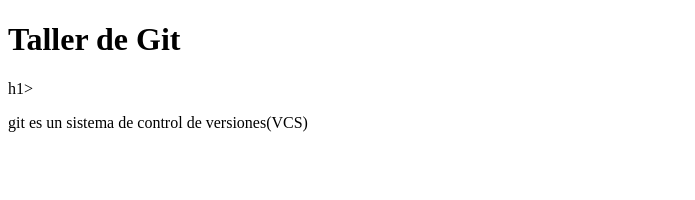
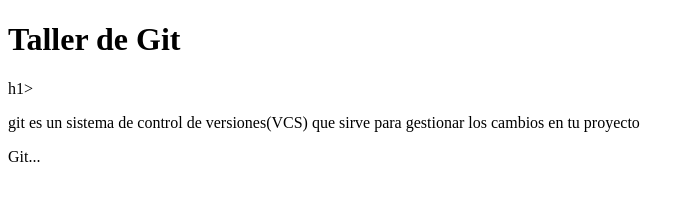
Before and after one commit to raulrbarron/git, a plain HTML site: page index.html in a window 1280 px wide. Shown: the whole page, without its empty margins (0-695 px from the left). Drawn offline with Linux system fonts and the light colour scheme.

Commit message:
Agrega texto

```diff
--- a/index.html
+++ b/index.html
@@ -5,6 +5,9 @@
 </head>
 <body>
 	<h1>Taller de Git</h1>h1>
-    <p>git es un sistema de control de versiones(VCS)</p>
+    <p>git es un sistema de control de versiones(VCS) que sirve para gestionar los cambios en tu proyecto</p>
+
+    <p>Git...</p>
+
 </body>
 </html>
```
